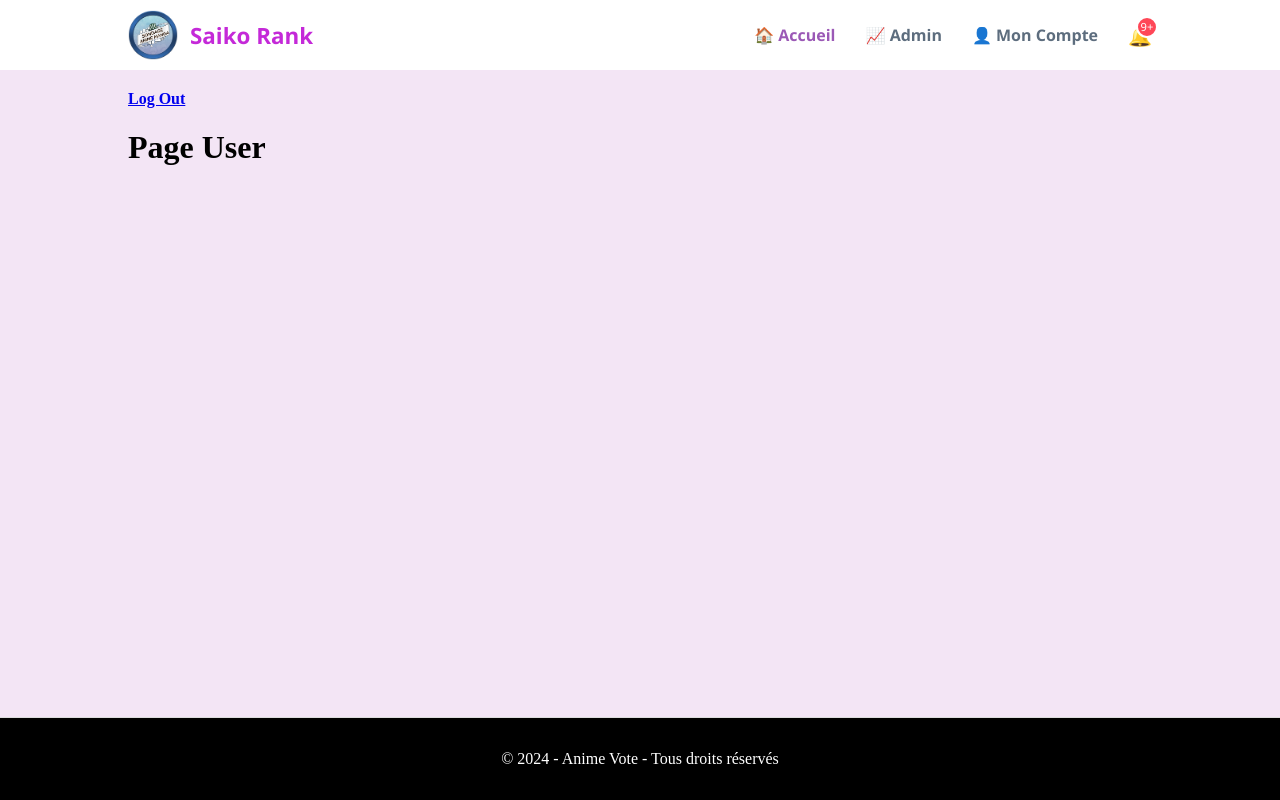
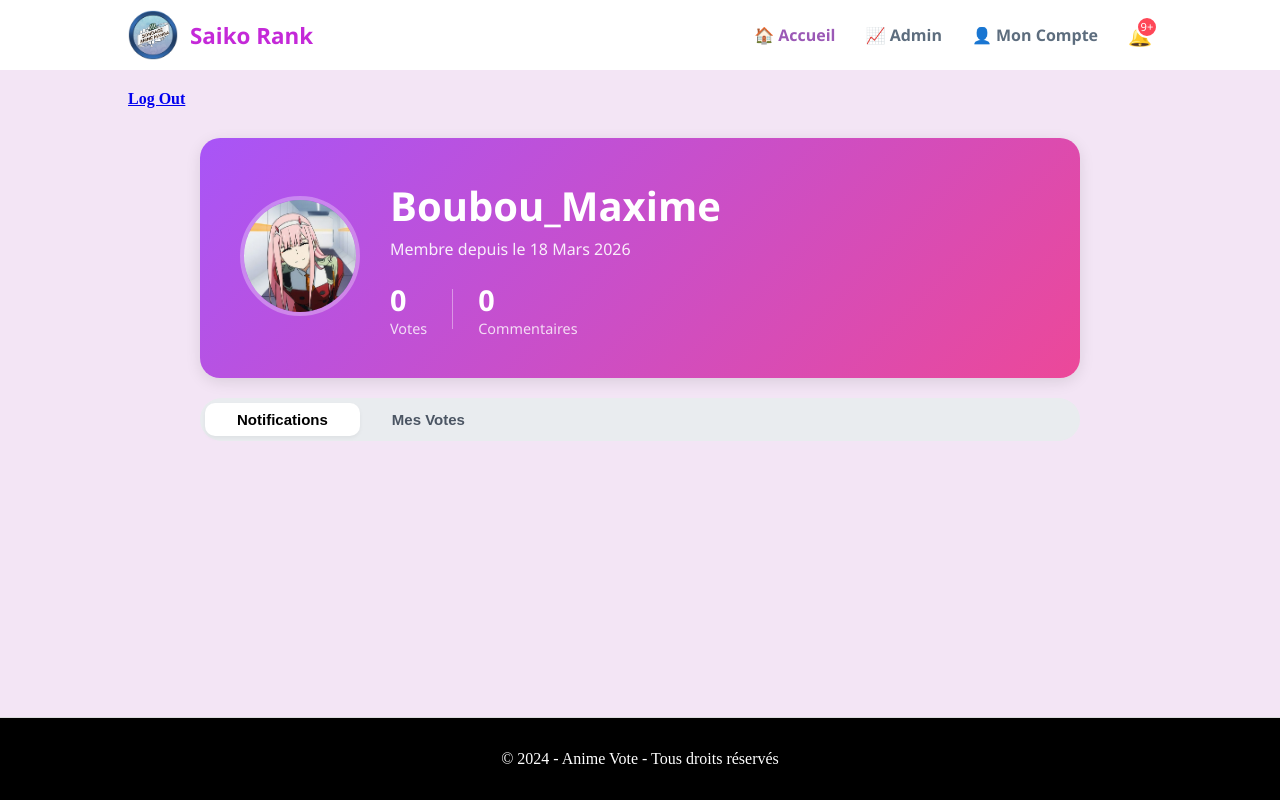
Before and after one commit to nonyx69/Anime_Vote_Front, an Angular app: page /user in a window 1280 px wide. Built offline with nearby package versions, Linux system fonts and the light colour scheme.

Commit message:
Avancement page User Front (sans logique) + PP

```diff
--- a/src/app/app.component.html
+++ b/src/app/app.component.html
@@ -22,7 +22,7 @@
 <!--        } @else {-->
           <a routerLink="/login" routerLinkActive="active"><b>👤 Mon Compte</b></a>
 <!--        }-->
-      <a routerLink="/admin" routerLinkActive="active" class="notification">🔔 <span class="badge">9+</span></a>
+      <a routerLink="/notif" routerLinkActive="active" class="notification">🔔 <span class="badge">9+</span></a>
       </div>
   </nav>
 </header>
--- a/src/app/features/users/user/user.component.css
+++ b/src/app/features/users/user/user.component.css
@@ -0,0 +1,124 @@
+.profile-container {
+    font-family: 'Segoe UI', Tahoma, Geneva, Verdana, sans-serif;
+    max-width: 900px;
+    margin: 20px auto;
+    padding: 10px;
+}
+
+/* Bannière avec dégradé */
+.profile-header {
+    background: linear-gradient(135deg, #a855f7 0%, #ec4899 100%);
+    border-radius: 20px;
+    padding: 40px;
+    display: flex;
+    align-items: center;
+    color: white;
+    box-shadow: 0 4px 15px rgba(0,0,0,0.1);
+}
+
+/* Avatar circulaire */
+.avatar-container img {
+    width: 120px;
+    height: 120px;
+    border-radius: 50%;
+    border: 4px solid rgba(255, 255, 255, 0.3);
+    object-fit: cover;
+}
+
+.profile-info {
+    margin-left: 30px;
+}
+
+.profile-info h1 {
+    margin: 0;
+    font-size: 2.5rem;
+    font-weight: bold;
+}
+
+.join-date {
+    margin: 5px 0 20px 0;
+    opacity: 0.9;
+    font-size: 1rem;
+}
+
+/* Statistiques */
+.stats {
+    display: flex;
+    align-items: center;
+}
+
+.stat-item {
+    display: flex;
+    flex-direction: column;
+}
+
+.stat-value {
+    font-size: 1.8rem;
+    font-weight: bold;
+}
+
+.stat-label {
+    font-size: 0.9rem;
+    opacity: 0.8;
+}
+
+.stat-divider {
+    width: 1px;
+    height: 40px;
+    background-color: rgba(255, 255, 255, 0.4);
+    margin: 0 25px;
+}
+
+/* Navigation basse */
+.profile-nav {
+    display: flex;
+    background-color: #e9ecef;
+    border-radius: 50px;
+    margin-top: 20px;
+    padding: 5px;
+}
+
+.nav-item {
+    flex: 1;
+    text-align: center;
+    padding: 12px;
+    cursor: pointer;
+    font-weight: 600;
+    color: #495057;
+    display: flex;
+    justify-content: center;
+    align-items: center;
+    gap: 8px;
+}
+
+.nav-item.active {
+    background-color: white;
+    border-radius: 40px;
+    box-shadow: 0 2px 5px rgba(0,0,0,0.05);
+}
+
+.badge {
+    background-color: #ef4444;
+    color: white;
+    font-size: 0.8rem;
+    padding: 2px 8px;
+    border-radius: 10px;
+}
+
+.filter-btn {
+    border: none;
+    background: transparent;
+    padding: 8px 32px;
+    font-size: 15px;
+    font-weight: 600;
+    color: #4b5563;
+    cursor: pointer;
+    border-radius: 10px;
+    transition: all 0.3s ease-in-out;
+}
+
+.filter-btn.active {
+    background-color: #ffffff;
+    color: #000000;
+    box-shadow: 0 2px 4px rgba(0, 0, 0, 0.05);
+}
--- a/src/app/features/users/user/user.component.html
+++ b/src/app/features/users/user/user.component.html
@@ -1,3 +1,31 @@
 <a routerLink="/" routerLinkActive="active"><b>Log Out</b></a>
 
-<h1>Page User</h1>
+<div class="profile-container">
+  <div class="profile-header">
+    <div class="avatar-container">
+      <img [src]="currentUser.avatarUrl" alt="Avatar">
+    </div>
+
+    <div class="profile-info">
+      <h1>{{ currentUser.username }}</h1>
+      <p class="join-date">Membre depuis le {{ currentUser.joinDate }}</p>
+
+      <div class="stats">
+        <div class="stat-item">
+          <span class="stat-value">{{ currentUser.votes }}</span>
+          <span class="stat-label">Votes</span>
+        </div>
+        <div class="stat-divider"></div>
+        <div class="stat-item">
+          <span class="stat-value">{{ currentUser.comments }}</span>
+          <span class="stat-label">Commentaires</span>
+        </div>
+      </div>
+    </div>
+  </div>
+
+  <div class="profile-nav">
+    <button class="filter-btn" [class.active]="selectedTab === 'Notifications'" (click)="selectTab('Notifications')">Notifications</button>
+    <button class="filter-btn" [class.active]="selectedTab === 'Mes Votes'" (click)="selectTab('Mes Votes')">Mes Votes</button>
+  </div>
+</div>
--- a/src/app/features/users/user/user.ts
+++ b/src/app/features/users/user/user.ts
@@ -1,11 +1,42 @@
-import { Component } from '@angular/core';
+import { Component, OnInit } from '@angular/core';
 import { RouterLink, RouterLinkActive } from '@angular/router';
 
+// A changer pour personne qui ce connecte avec token
+interface UserProfile {
+  username: string;
+  joinDate: string;
+  votes: number;
+  comments: number;
+  avatarUrl: string;
+}
 @Component({
   selector: 'app-users',
   standalone: true,
-  imports: [RouterLink, RouterLinkActive],
+  imports: [RouterLinkActive, RouterLink],
   templateUrl: './user.component.html',
   styleUrl: './user.component.css',
 })
-export class UserComponent {}
+export class UserComponent implements OnInit {
+  currentUser: UserProfile = {
+    username: 'Boubou_Maxime',
+    joinDate: '18 Mars 2026',
+    votes: 0,
+    comments: 0,
+    avatarUrl: './PP_zero_two.jpg',
+  };
+
+  ngOnInit(): void {}
+
+  selectedTab: 'Notifications' | 'Mes Votes' = 'Notifications';
+
+  constructor() {}
+
+  /**
+   *
+   * @param tab
+   */
+  selectTab(tab: 'Notifications' | 'Mes Votes') {
+    this.selectedTab = tab;
+    console.log(`Filtre sélectionné : ${tab}`);
+  }
+}
```
Also changed, not shown: public/PP_zero_two.jpg (added).
